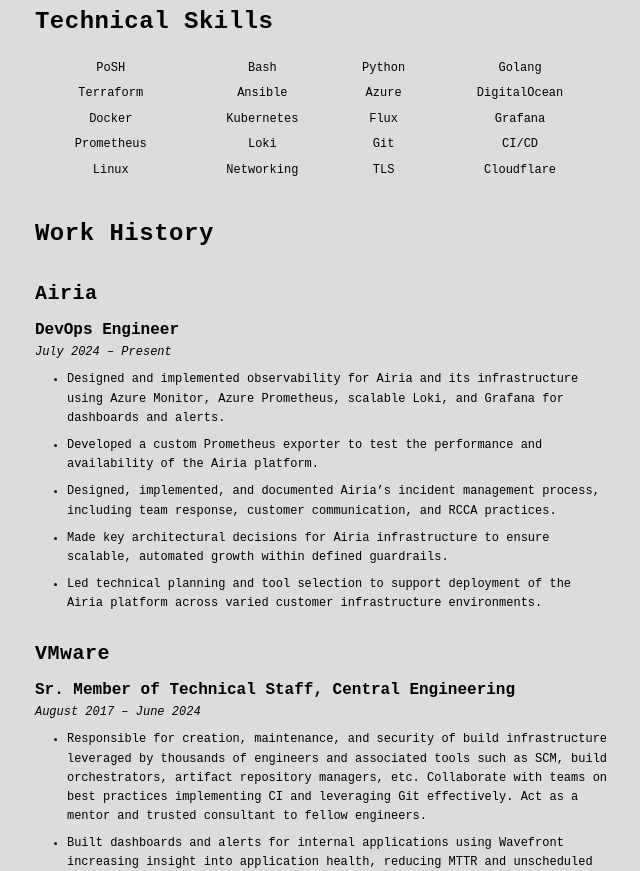
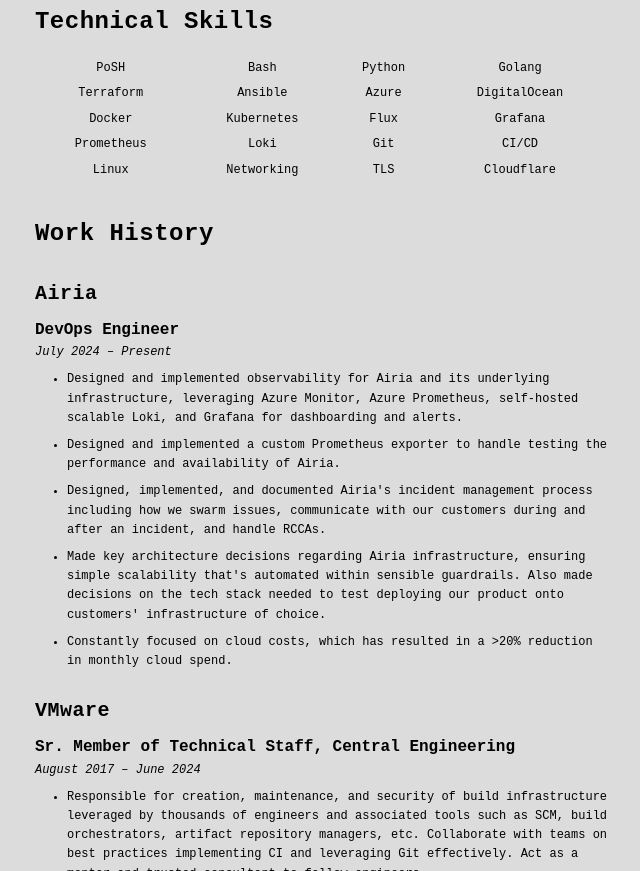
Before and after one commit to seaburr/resume, a plain HTML site: page index.html in a window 1280 px wide. Shown: the part 355-1226 px from the top of the page, without its empty margins (317-957 px from the left). Drawn offline with Linux system fonts and the light colour scheme.

Commit message:
Updates text.

```diff
--- a/index.html
+++ b/index.html
@@ -51,11 +51,11 @@
       <p><em>July 2024 – Present</em></p>
 
       <ul>
-        <li>Designed and implemented observability for Airia and its infrastructure using Azure Monitor, Azure Prometheus, scalable Loki, and Grafana for dashboards and alerts.</li>
-        <li>Developed a custom Prometheus exporter to test the performance and availability of the Airia platform.</li>
-        <li>Designed, implemented, and documented Airia’s incident management process, including team response, customer communication, and RCCA practices.</li>
-        <li>Made key architectural decisions for Airia infrastructure to ensure scalable, automated growth within defined guardrails.</li>
-        <li>Led technical planning and tool selection to support deployment of the Airia platform across varied customer infrastructure environments.</li>
+        <li>Designed and implemented observability for Airia and its underlying infrastructure, leveraging Azure Monitor, Azure Prometheus, self-hosted scalable Loki, and Grafana for dashboarding and alerts.</li>
+        <li>Designed and implemented a custom Prometheus exporter to handle testing the performance and availability of Airia.</li>
+        <li>Designed, implemented, and documented Airia's incident management process including how we swarm issues, communicate with our customers during and after an incident, and handle RCCAs.</li>
+        <li>Made key architecture decisions regarding Airia infrastructure, ensuring simple scalability that's automated within sensible guardrails. Also made decisions on the tech stack needed to test deploying our product onto customers' infrastructure of choice.</li>
+        <li>Constantly focused on cloud costs, which has resulted in a >20% reduction in monthly cloud spend.</li>
       </ul>
 
       <h3>VMware</h3>
```
